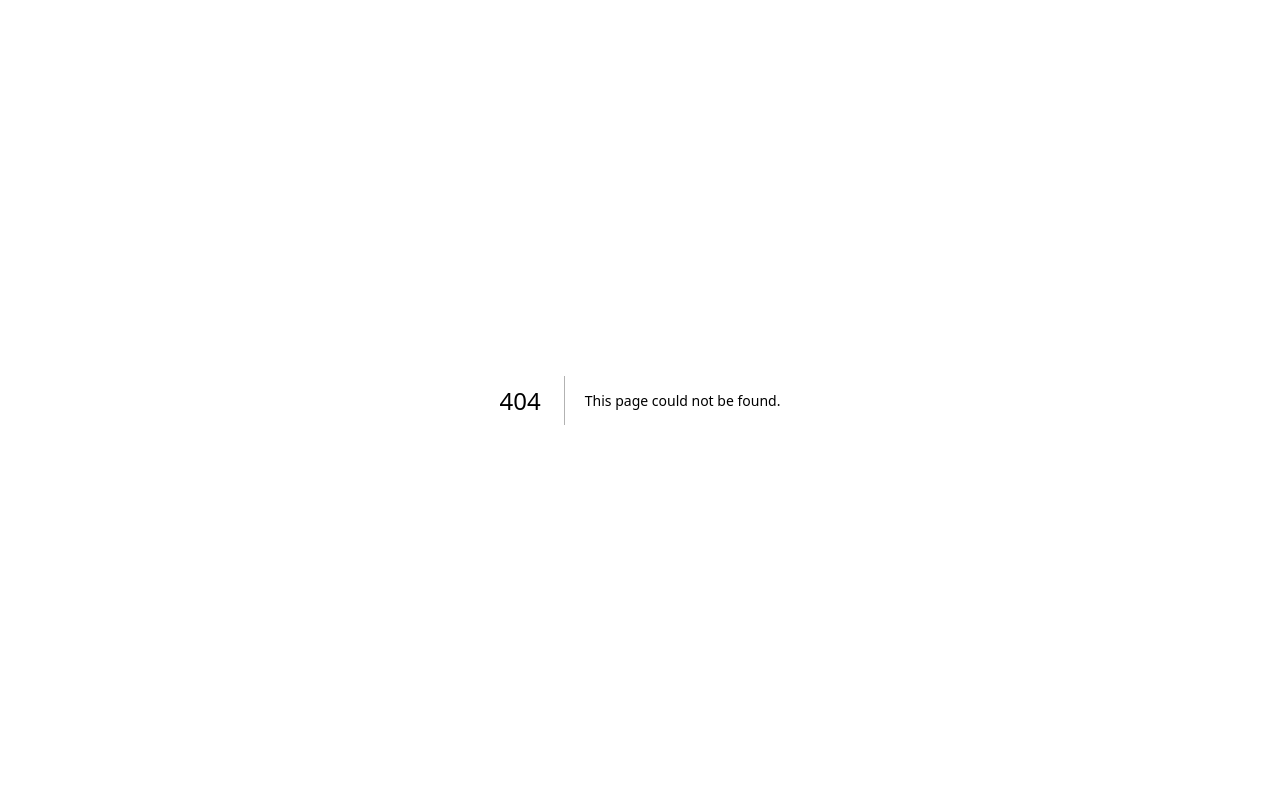
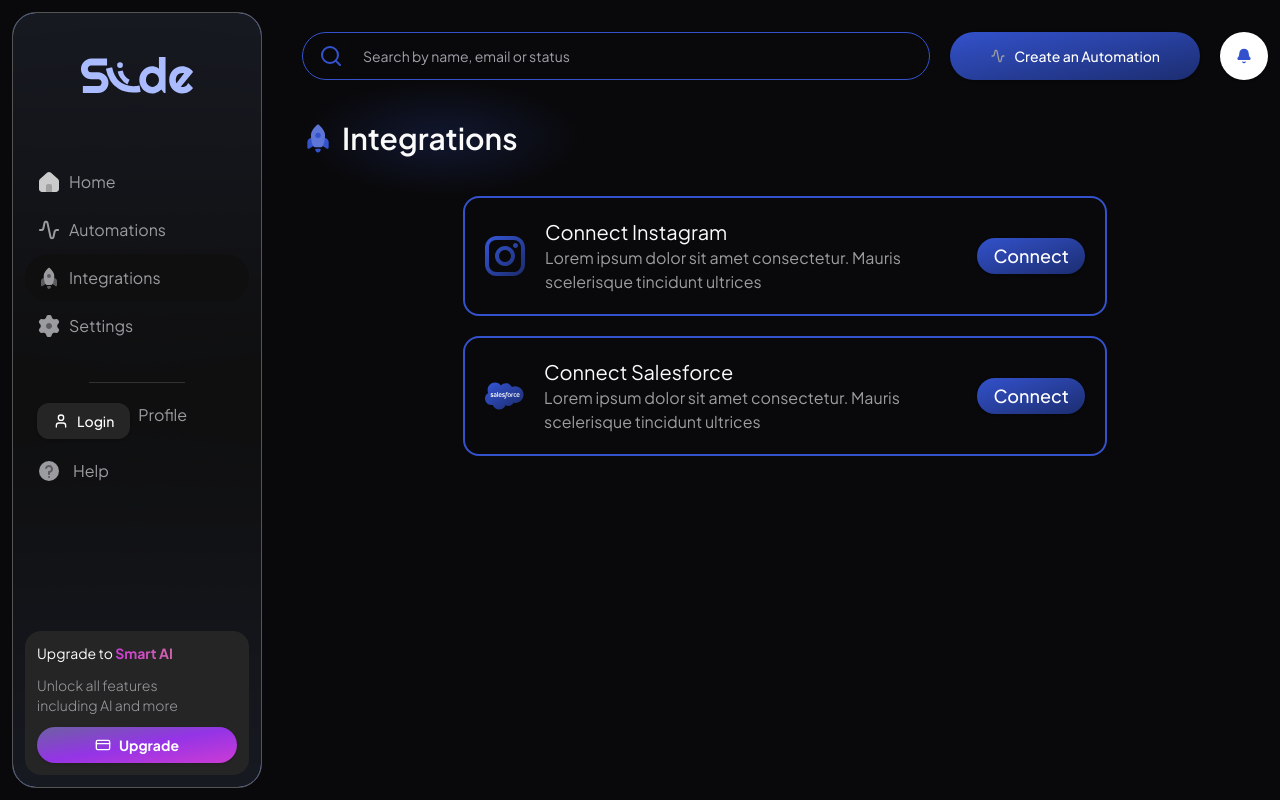
Before and after one commit to ShethSamarth/slide, a Next.js app: page /dashboard/1/integrations in a window 1280 px wide. Before the commit this address had no page. Built offline with nearby package versions, Linux system fonts and the light colour scheme; no server answers.

Commit message:
integration page

```diff
--- /dev/null
+++ b/app/(protected)/dashboard/[slug]/integrations/_components/integration-card.tsx
@@ -0,0 +1,36 @@
+"use client"
+
+import { Button } from "@/components/ui/button"
+
+type IntegrationCardProps = {
+  title: string
+  description: string
+  icon: React.ReactNode
+  strategy: "INSTAGRAM" | "CRM"
+}
+
+export const IntegrationCard = ({
+  title,
+  description,
+  icon,
+  strategy
+}: IntegrationCardProps) => {
+  return (
+    <div className="flex items-center justify-between gap-x-5 rounded-2xl border-2 border-[#3352CC] p-5">
+      {icon}
+
+      <div className="flex flex-1 flex-col">
+        <h3 className="text-xl">{title}</h3>
+        <p className="text-base text-[#9D9D9D]">{description}</p>
+      </div>
+
+      <Button
+        disabled={false}
+        onClick={() => {}}
+        className="rounded-full bg-gradient-to-br from-[#3352CC] to-[#1C2D70] text-lg font-medium text-white transition duration-100 hover:opacity-70"
+      >
+        {false ? "Connected" : "Connect"}
+      </Button>
+    </div>
+  )
+}
--- /dev/null
+++ b/app/(protected)/dashboard/[slug]/integrations/page.tsx
@@ -0,0 +1,17 @@
+import { INTEGRATION_CARDS } from "@/constants/integrations"
+
+import { IntegrationCard } from "./_components/integration-card"
+
+const IntegrationsPage = () => {
+  return (
+    <div className="flex justify-center">
+      <div className="flex w-full flex-col gap-y-5 lg:w-8/12">
+        {INTEGRATION_CARDS.map((card, key) => (
+          <IntegrationCard key={key} {...card} />
+        ))}
+      </div>
+    </div>
+  )
+}
+
+export default IntegrationsPage
--- /dev/null
+++ b/constants/integrations.tsx
@@ -0,0 +1,25 @@
+import { InstagramDuoToneBlue, SalesForceDuoToneBlue } from "@/components/icons"
+
+type IntegrationCardProps = {
+  title: string
+  icon: React.ReactNode
+  description: string
+  strategy: "INSTAGRAM" | "CRM"
+}
+
+export const INTEGRATION_CARDS: IntegrationCardProps[] = [
+  {
+    title: "Connect Instagram",
+    description:
+      "Lorem ipsum dolor sit amet consectetur. Mauris scelerisque tincidunt ultrices",
+    icon: <InstagramDuoToneBlue />,
+    strategy: "INSTAGRAM"
+  },
+  {
+    title: "Connect Salesforce",
+    description:
+      "Lorem ipsum dolor sit amet consectetur. Mauris scelerisque tincidunt ultrices",
+    icon: <SalesForceDuoToneBlue />,
+    strategy: "CRM"
+  }
+]
```
